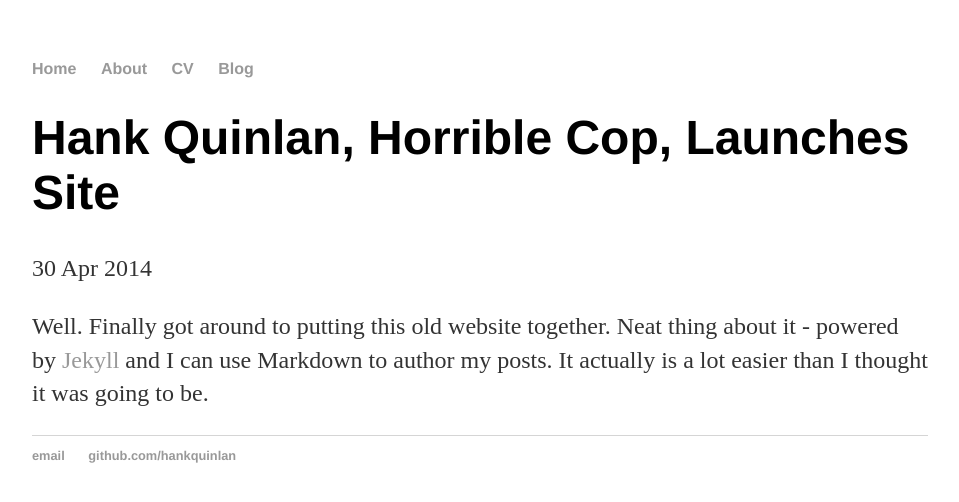
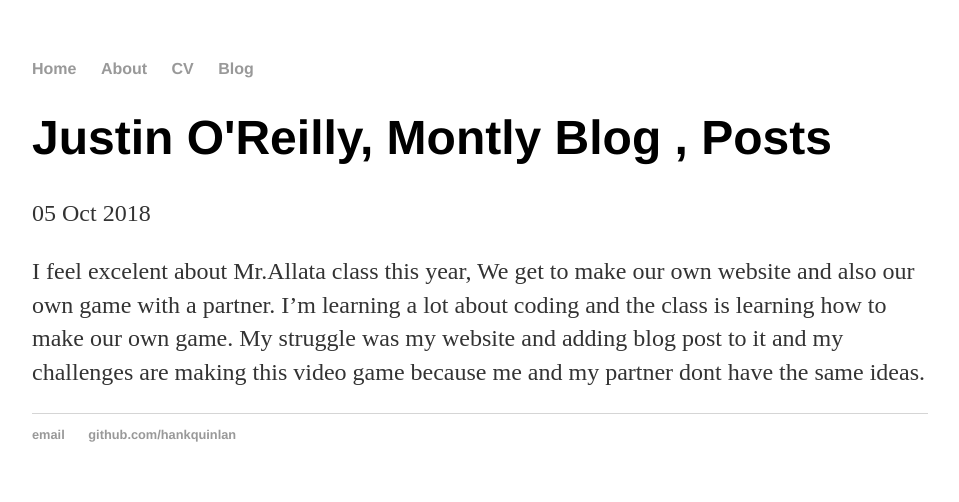
Before and after one commit to justino8200/justino8200.github.io, a Jekyll site: the page built from _posts/2018-09-29-justin-O'Reilly's-montly-post.md, in a window 1280 px wide. Shown: the top 502 px of the page, without its empty margins (160-1119 px from the left). Built offline with Jekyll 4.4.1, drawn with Linux system fonts in a browser that asks for light colours.

Commit message:
Update 2018-09-29-justin-O'Reilly's-montly-post.md

```diff
--- a/_posts/2018-09-29-justin-O'Reilly's-montly-post.md
+++ b/_posts/2018-09-29-justin-O'Reilly's-montly-post.md
@@ -1,7 +1,7 @@
 ---
 layout: post
-title: "Hank Quinlan, Horrible Cop, Launches Site"
-date: 2014-04-30
+title: "Justin O'Reilly, Montly Blog , Posts"
+date: 2018-10-5
 ---
 
-Well. Finally got around to putting this old website together. Neat thing about it - powered by [Jekyll](http://jekyllrb.com) and I can use Markdown to author my posts. It actually is a lot easier than I thought it was going to be.
+I feel excelent about Mr.Allata class this year, We get to make our own website and also our own game with a partner. I'm learning a lot about coding and the class is learning how to make our own game. My struggle was my website and adding blog post to it and my challenges are making this video game because me and my partner dont have the same ideas.
```
